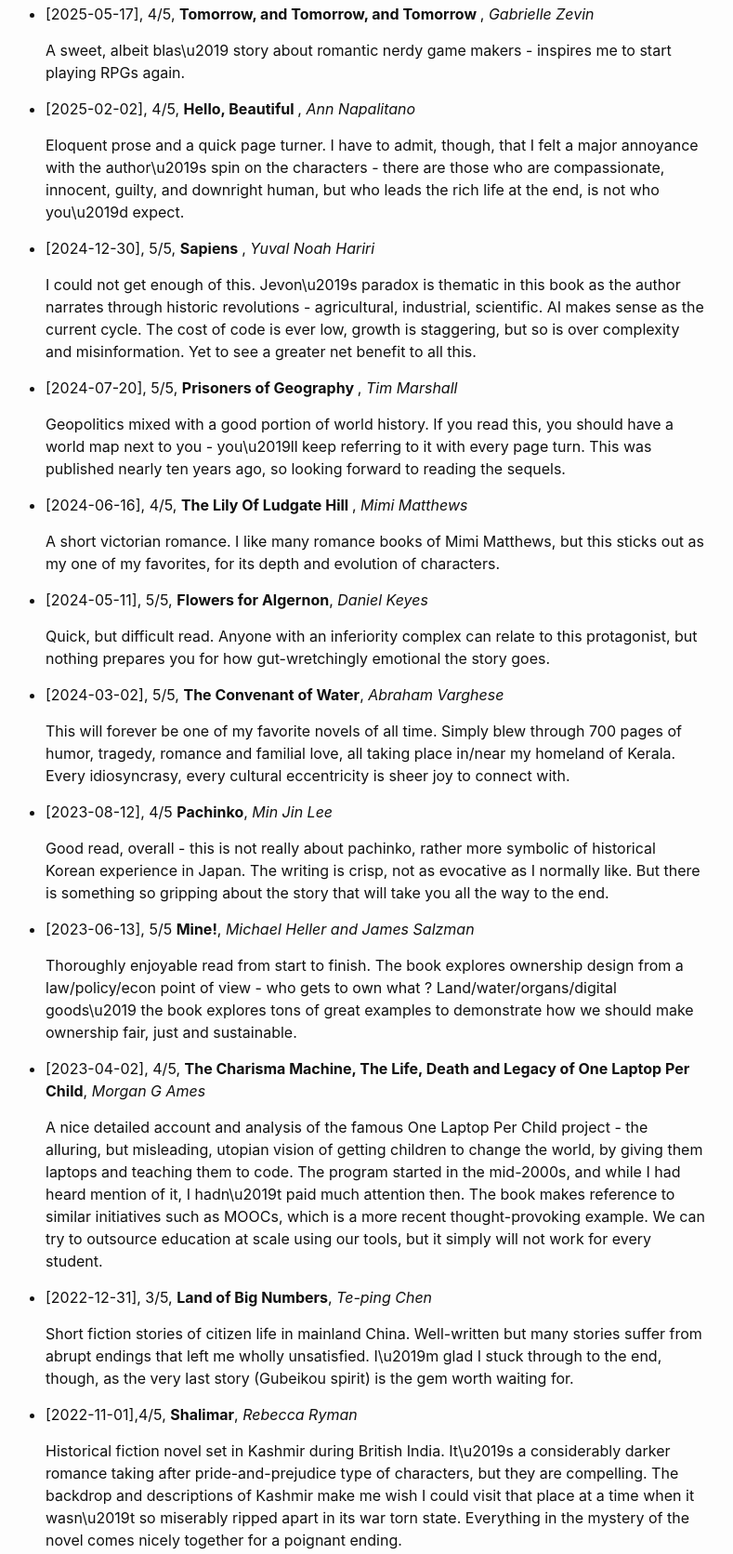
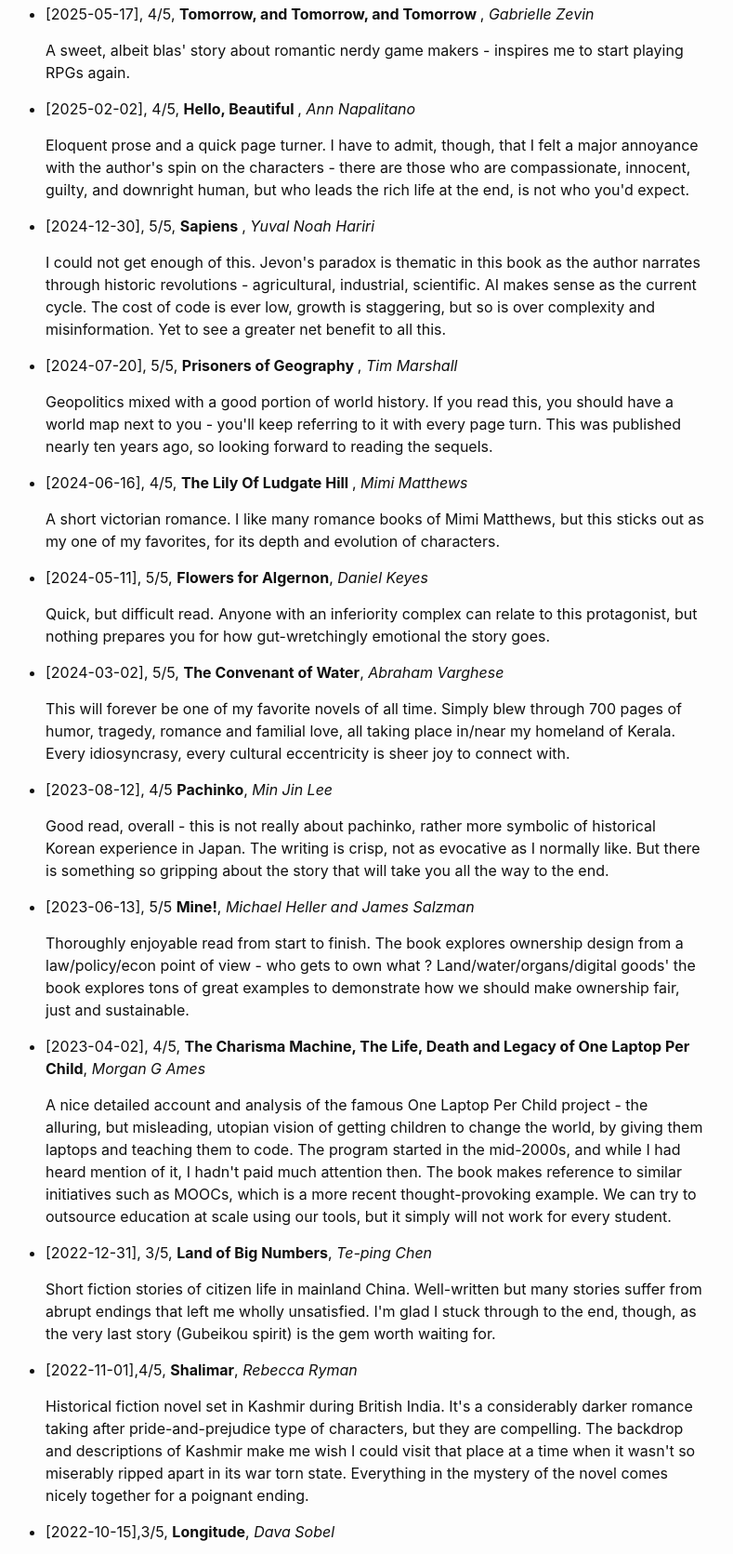
Before and after one commit to majacob/majacob.github.io, a plain HTML site: page posts/book-log.html in a window 1280 px wide. Shown: the part 357-2028 px from the top of the page at 93% size, without its empty margins (251-1040 px from the left). Drawn offline with Linux system fonts and the light colour scheme.

Commit message:
Remove unicode apostrophes

```diff
--- a/posts/book-log.html
+++ b/posts/book-log.html
@@ -17,7 +17,8 @@
 <meta name="twitter:card" content="summary" />
 <meta property="twitter:title" content="Book Log" />
 <script type="application/ld+json">
-{"@type":"BlogPosting","headline":"Book Log","dateModified":"2022-06-01T00:00:00+00:00","datePublished":"2022-06-01T00:00:00+00:00","url":"/posts/book-log.html","mainEntityOfPage":{"@type":"WebPage","@id":"/posts/book-log.html"},"description":"[2023-08-12], ****, Pachinko, Min Jin Lee","@context":"https://schema.org"}</script>
+{"@type":"BlogPosting","headline":"Book Log","dateModified":"2022-06-01T00:00:00+00:00","datePublished":"2022-06-01T00:00:00+00:00","url":"/posts/book-log.html","mainEntityOfPage":{"@type":"WebPage","@id":"/posts/book-log.html"},"description":"[2023-08-12], ****, Pachinko, Min Jin Lee","@context":"https://schema.org"}
+</script>
 <!-- End Jekyll SEO tag -->
 <link rel="stylesheet" href="/assets/main.css"><link type="application/atom+xml" rel="alternate" href="/feed.xml" title="Marie Jacob Rajan" /></head>
 <body>
@@ -33,7 +34,7 @@
     </p>
   </li>
   <li>
-    <p>[2026-01-17], 5/5, <strong> Mr. Penumbra\u2019s 24-Hour Bookstore </strong>, <em> Robin Sloan </em></p>
+    <p>[2026-01-17], 5/5, <strong> Mr. Penumbra's 24-Hour Bookstore </strong>, <em> Robin Sloan </em></p>
     <p>
       Brilliant book. A short light funny read involving books, tech, friendships, a thoroughly refreshing conversation.
     </p>
@@ -50,29 +51,28 @@
   <li>
     <p> [2025-05-17], 4/5, <strong> Tomorrow, and Tomorrow, and Tomorrow </strong>, <em>Gabrielle Zevin</em> </p>
    <p>
-   A sweet, albeit blas\u2019 story about romantic nerdy game makers - inspires me to start playing RPGs again.
+   A sweet, albeit blas' story about romantic nerdy game makers - inspires me to start playing RPGs again.
 </p>
  </li>
  <li>
     <p> [2025-02-02], 4/5, <strong> Hello, Beautiful </strong>, <em>Ann Napalitano</em> </p>
    <p>
-   Eloquent prose and a quick page turner. I have to admit, though, that I felt a major annoyance with the author\u2019s spin on the characters -
-   there are those who are compassionate, innocent, guilty, and downright human, but who leads the rich life at the end, is not who you\u2019d expect.
+   Eloquent prose and a quick page turner. I have to admit, though, that I felt a major annoyance with the author's spin on the characters -
+   there are those who are compassionate, innocent, guilty, and downright human, but who leads the rich life at the end, is not who you'd expect.
 </p>
  </li>
 
 <li>
     <p> [2024-12-30], 5/5, <strong> Sapiens </strong>, <em>Yuval Noah Hariri</em> </p>
    <p>
-     I could not get enough of this. Jevon\u2019s paradox is thematic in this book as the author narrates through historic revolutions -
+     I could not get enough of this. Jevon's paradox is thematic in this book as the author narrates through historic revolutions -
      agricultural, industrial, scientific. AI makes sense as the current cycle. The cost of code is ever low, growth is staggering, but
      so is over complexity and misinformation. Yet to see a greater net benefit to all this.
    </p>
   </li>
-
 <li>
     <p> [2024-07-20], 5/5, <strong> Prisoners of Geography </strong>, <em>Tim Marshall</em> </p>
-   <p> Geopolitics mixed with a good portion of world history. If you read this, you should have a world map next to you - you\u2019ll keep referring to it with every page turn.
+   <p> Geopolitics mixed with a good portion of world history. If you read this, you should have a world map next to you - you'll keep referring to it with every page turn.
    This was published nearly ten years ago, so looking forward to reading the sequels.
    </p>
   </li>
@@ -101,32 +101,32 @@
   <li>
     <p>[2023-06-13], 5/5 <strong>Mine!</strong>, <em>Michael Heller and James Salzman</em></p>
 
-    <p>Thoroughly enjoyable read from start to finish. The book explores ownership design from a law/policy/econ point of view - who gets to own what ? Land/water/organs/digital goods\u2019 the book explores tons of great examples to demonstrate how we should make ownership fair, just and sustainable.</p>
+    <p>Thoroughly enjoyable read from start to finish. The book explores ownership design from a law/policy/econ point of view - who gets to own what ? Land/water/organs/digital goods' the book explores tons of great examples to demonstrate how we should make ownership fair, just and sustainable.</p>
   </li>
   <li>
     <p>[2023-04-02], 4/5, <strong>The Charisma Machine, The Life, Death and Legacy of One Laptop Per Child</strong>, <em>Morgan G Ames</em></p>
 
-    <p>A nice detailed account and analysis of the famous One Laptop Per Child project - the alluring, but misleading, utopian vision of getting children to change the world, by giving them laptops and teaching them to code. The program started in the mid-2000s, and while I had heard mention of it, I hadn\u2019t paid much attention then. The book makes reference to similar initiatives such as MOOCs, which is a more recent thought-provoking example. We can try to outsource education at scale using our tools, but it simply will not work for every student.</p>
+    <p>A nice detailed account and analysis of the famous One Laptop Per Child project - the alluring, but misleading, utopian vision of getting children to change the world, by giving them laptops and teaching them to code. The program started in the mid-2000s, and while I had heard mention of it, I hadn't paid much attention then. The book makes reference to similar initiatives such as MOOCs, which is a more recent thought-provoking example. We can try to outsource education at scale using our tools, but it simply will not work for every student.</p>
   </li>
   <li>
     <p>[2022-12-31], 3/5, <strong>Land of Big Numbers</strong>, <em>Te-ping Chen</em></p>
 
-    <p>Short fiction stories of citizen life in mainland China. Well-written but many stories suffer from abrupt endings that left me wholly unsatisfied. I\u2019m glad I stuck through to the end, though, as the very last story (Gubeikou spirit) is the gem worth waiting for.</p>
+    <p>Short fiction stories of citizen life in mainland China. Well-written but many stories suffer from abrupt endings that left me wholly unsatisfied. I'm glad I stuck through to the end, though, as the very last story (Gubeikou spirit) is the gem worth waiting for.</p>
   </li>
   <li>
     <p>[2022-11-01],4/5, <strong>Shalimar</strong>, <em>Rebecca Ryman</em></p>
 
-    <p>Historical fiction novel set in Kashmir during British India. It\u2019s a considerably darker romance taking after pride-and-prejudice type of characters, but they are compelling. The backdrop and descriptions of Kashmir make me wish I could visit that place at a time when it wasn\u2019t so miserably ripped apart in its war torn state. Everything in the mystery of the novel comes nicely together for a poignant ending.</p>
+    <p>Historical fiction novel set in Kashmir during British India. It's a considerably darker romance taking after pride-and-prejudice type of characters, but they are compelling. The backdrop and descriptions of Kashmir make me wish I could visit that place at a time when it wasn't so miserably ripped apart in its war torn state. Everything in the mystery of the novel comes nicely together for a poignant ending.</p>
   </li>
   <li>
     <p>[2022-10-15],3/5, <strong>Longitude</strong>, <em>Dava Sobel</em></p>
 
-    <p>A historical account on the problem of accurately finding longitude at sea. Whereas it is easier to find latitude using the location of the North Star or the sun, longitude is harder as we have no reference point. The widely accepted way appeared to be using the time difference between current time and local time at the origin, but timekeeping at sea was difficult. This ultimately led to John Harrison\u2019s decades long attempts at creating an accurate watch. Overall, the beginning half of the book was far more interesting than the latter as Sobel discusses weirdly alternate schemes people came up with for finding longitude.</p>
+    <p>A historical account on the problem of accurately finding longitude at sea. Whereas it is easier to find latitude using the location of the North Star or the sun, longitude is harder as we have no reference point. The widely accepted way appeared to be using the time difference between current time and local time at the origin, but timekeeping at sea was difficult. This ultimately led to John Harrison's decades long attempts at creating an accurate watch. Overall, the beginning half of the book was far more interesting than the latter as Sobel discusses weirdly alternate schemes people came up with for finding longitude.</p>
   </li>
   <li>
     <p>[2022-09-01],3/5, <strong>Will</strong>, <em>Will Smith</em></p>
 
-    <p>Unfortunately, I ran out of steam about 70% of the way for this, and might get back to it later. But overall, it\u2019s a wonderful read about the actor/rapper who is partially a misfit for the world he grew up in - something I can relate to.</p>
+    <p>Unfortunately, I ran out of steam about 70% of the way for this, and might get back to it later. But overall, it's a wonderful read about the actor/rapper who is partially a misfit for the world he grew up in - something I can relate to.</p>
   </li>
   <li>
     <p>[2022-06-09],4/5 , <strong>Golden Chronicles</strong>, <em>Patricia Veryan</em></p>
@@ -141,7 +141,7 @@
   <li>
     <p>[2022-01-31], 4/5 ,<strong>Black Swan</strong>, <em>Nassim Taleb</em></p>
 
-    <p>Be wary of anyone claiming to predict future events. No one really knows what they\u2019re talking about, except for experts in very specialized fields. Long read, but well written.</p>
+    <p>Be wary of anyone claiming to predict future events. No one really knows what they're talking about, except for experts in very specialized fields. Long read, but well written.</p>
   </li>
 </ul>
 
```
